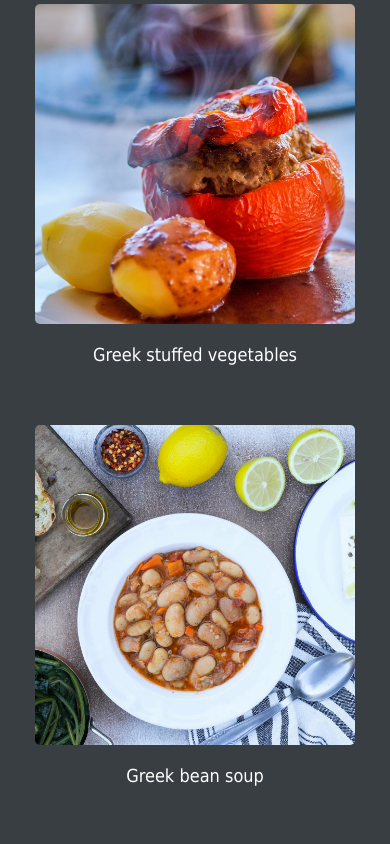
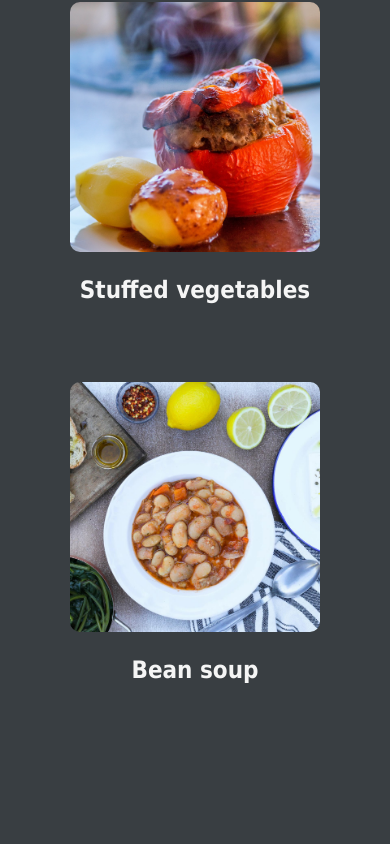
Before and after one commit to abasiadimas/odin-recipes, a plain HTML site: page index.html in a window 390 px wide. Shown: the part 586-1430 px from the top of the page. After the commit the page ends 1336 px from the top, so only its background shows below. Drawn offline with Linux system fonts and the light colour scheme.

Commit message:
Modify the index.html page
Make thye photos as links, change the card title and modify the media queries

```diff
--- a/css/style.css
+++ b/css/style.css
@@ -4,9 +4,16 @@ body {
   font-family: Tahoma, Verdana, Geneva, sans-serif;
 }
 
-.mainTitle {
+/* Main Page */
+
+.mainTitle,
+.recipe-title {
   color: whitesmoke;
   text-align: center;
+}
+
+.mainTitle {
+  margin-top: 50px;
 }
 
 .recipes {
@@ -19,67 +26,32 @@ body {
 }
 
 .card-wrapper {
-  width: 300px;
+  width: 250px;
   text-align: center;
 }
+
 .card {
-  width: 300px;
-  height: 300px;
-  border-radius: 5px;
+  width: 250px;
+  height: 250px;
   margin: 10px;
   padding: 10px;
 }
 
-.card-title a {
-  color: white;
-  font-size: 18px;
-  text-decoration: none;
-  padding: 20px;
+.card img {
+  width: 250px;
+  height: 250px;
+  border-radius: 10px;
+  object-fit: cover;
+  transition: transform 0.7s ease;
 }
 
-.card-title a:hover {
-  color: rgb(226, 181, 33);
-  font-size: 18px;
-  text-decoration: none;
-  padding: 20px;
+.card img:hover {
+  transform: scale(0.95);
 }
 
-.card.card-salat {
-  background-image: url(../img/greek-salad.jpg);
-  background-repeat: no-repeat;
-  background-position: center;
-  background-size: cover;
-}
+/* @Media Main*/
 
-.card.card-stuffed {
-  background-image: url(../img/stuffed-pepper.jpg);
-  background-repeat: no-repeat;
-  background-position: center;
-  background-size: cover;
-}
-
-.card.card-soup {
-  background-image: url(../img/bean-soup.jpg);
-  background-repeat: no-repeat;
-  background-position: center;
-  background-size: cover;
-}
-
-/* @Media */
-
-@media screen and (max-width: 1600px) {
-  .recipes {
-    width: 75%;
-  }
-}
-
-@media screen and (max-width: 1400px) {
-  .recipes {
-    width: 85%;
-  }
-}
-
-@media screen and (max-width: 1200px) {
+@media screen and (max-width: 1268px) {
   .recipes {
     width: 70%;
     flex-direction: column;
@@ -91,11 +63,11 @@ body {
   }
 
   .card {
-    height: 300px;
+    height: 250px;
     width: 80%;
     margin-left: auto;
     margin-right: auto;
-    margin-bottom: 20px;
+    margin-bottom: 50px;
   }
 }
 
--- a/index.html
+++ b/index.html
@@ -7,25 +7,43 @@
     <link rel="stylesheet" href="./css/style.css" />
   </head>
   <body>
-    <h1 class="mainTitle">Odin Recipes</h1>
+    <h1 class="mainTitle">Greek Recipes</h1>
 
     <div class="recipes">
       <div class="card-wrapper">
-        <div class="card card-salat"></div>
-        <div class="card-title">
-          <a href="./recipes/salad.html">Greek Salad</a>
+        <div class="card">
+          <a href="./recipes/salad.html"
+            ><img
+              src="./img/greek-salad.jpg"
+              alt="A plate with mediterranean vegetables, herbs, greek feta and oliven oil on top"
+          /></a>
+          <div class="card-title">
+            <h2 class="recipe-title">Greek Salad</h2>
+          </div>
         </div>
       </div>
       <div class="card-wrapper">
-        <div class="card card-stuffed"></div>
-        <div class="card-title">
-          <a href="./recipes/gemista.html">Greek stuffed vegetables</a>
+        <div class="card">
+          <a href="./recipes/gemista.html"
+            ><img
+              src="./img/stuffed-pepper.jpg"
+              alt="A plate with stuffed pepper with rice and two oven baked potatoes"
+          /></a>
+          <div class="card-title">
+            <h2 class="recipe-title">Stuffed vegetables</h2>
+          </div>
         </div>
       </div>
       <div class="card-wrapper">
-        <div class="card card-soup"></div>
-        <div class="card-title">
-          <a href="./recipes/beans.html">Greek bean soup</a>
+        <div class="card">
+          <a href="./recipes/beans.html"
+            ><img
+              src="./img/bean-soup.jpg"
+              alt="A plate with greek beans, carrots where aside there are fresh lemons, herbs, olive oil and greek feta"
+          /></a>
+          <div class="card-title">
+            <h2 class="recipe-title">Bean soup</h2>
+          </div>
         </div>
       </div>
     </div>
```
Also changed, not shown: recipes/beans.html (+1 -1 lines).
